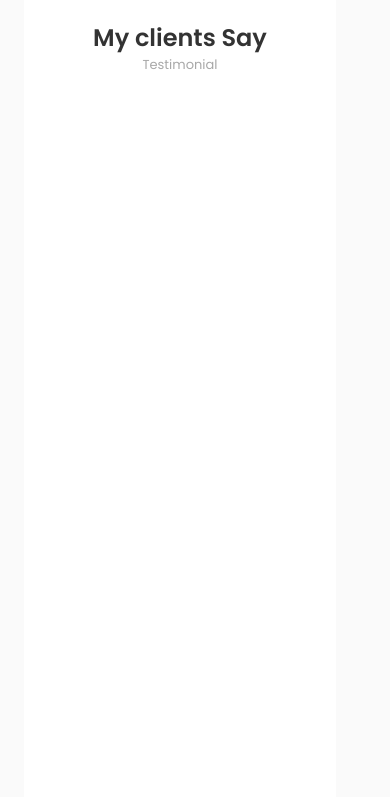
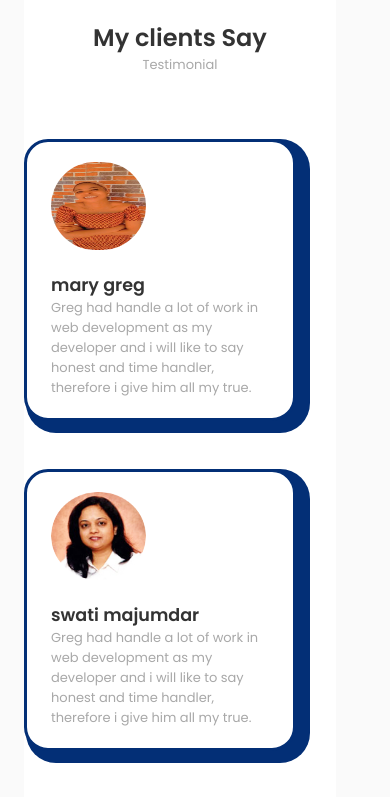
Before and after one commit to GreyFoundation2020/newportfolio, a React (Create React App) app: page / in a window 390 px wide. Shown: the part 6780-7577 px from the top of the page. Built offline with nearby package versions, Linux system fonts and the light colour scheme.

Commit message:
working on the testimonial animination.

```diff
--- a/src/Components/Testimonial/testimonial.css
+++ b/src/Components/Testimonial/testimonial.css
@@ -50,12 +50,12 @@
 
 @media screen and (max-width: 576px) {
     .testimonial__container{
-    width: initial;
+    width: 100%;
     display: inline-block;
     width: 100%;
     justify-content: space-between;
     padding: 1rem 0;
-    animation: testimonialslide 15s linear infinite;
+    animation: testimonialslide none;
 }
 .contents{
     background-color: white;
--- a/src/Components/services/Services.jsx
+++ b/src/Components/services/Services.jsx
@@ -26,7 +26,7 @@ export default function Services() {
 
           <div className={toggleState === 1 ? "services__modal active-modal" : "services__modal"}>
               <div className="services__modal-content">
-                <i onClick={() => toggleTab(0)} className='uil uil-times services__modal-close'>x</i>
+                <i onClick={() => toggleTab(0)} className='uil uil-times services__modal-close'></i>
                 <h3 className="services__modal-title">Product Designer</h3>
                 <p className="services__modal-description">
                   Am into web development with more than 2 years of experience. Providing quality work to clients and companies
@@ -81,7 +81,7 @@ export default function Services() {
 
             <div className={toggleState === 2 ? "services__modal active-modal" : "services__modal"}>
               <div className="services__modal-content">
-                <i  onClick={() => toggleTab(0)}  className='uil uil-times services__modal-close'>x</i>
+                <i  onClick={() => toggleTab(0)}  className='uil uil-times services__modal-close'></i>
                 <h3 className="services__modal-title">Ui/Ux Designer</h3>
                 <p className="services__modal-description">
                   Am into web development with more than 2 years of experience. Providing quality work to clients and companies
@@ -136,7 +136,7 @@ export default function Services() {
 
             <div  className={toggleState === 3 ? "services__modal active-modal" : "services__modal"}>
               <div className="services__modal-content">
-                <i  onClick={() => toggleTab(0)}  className='uil uil-times services__modal-close'>x</i>
+                <i  onClick={() => toggleTab(0)}  className='uil uil-times services__modal-close'></i>
                 <h3 className="services__modal-title">Web Development</h3>
                 <p className="services__modal-description">
                   Am into web development with more than 2 years of experience. Providing quality work to clients and companies
```
